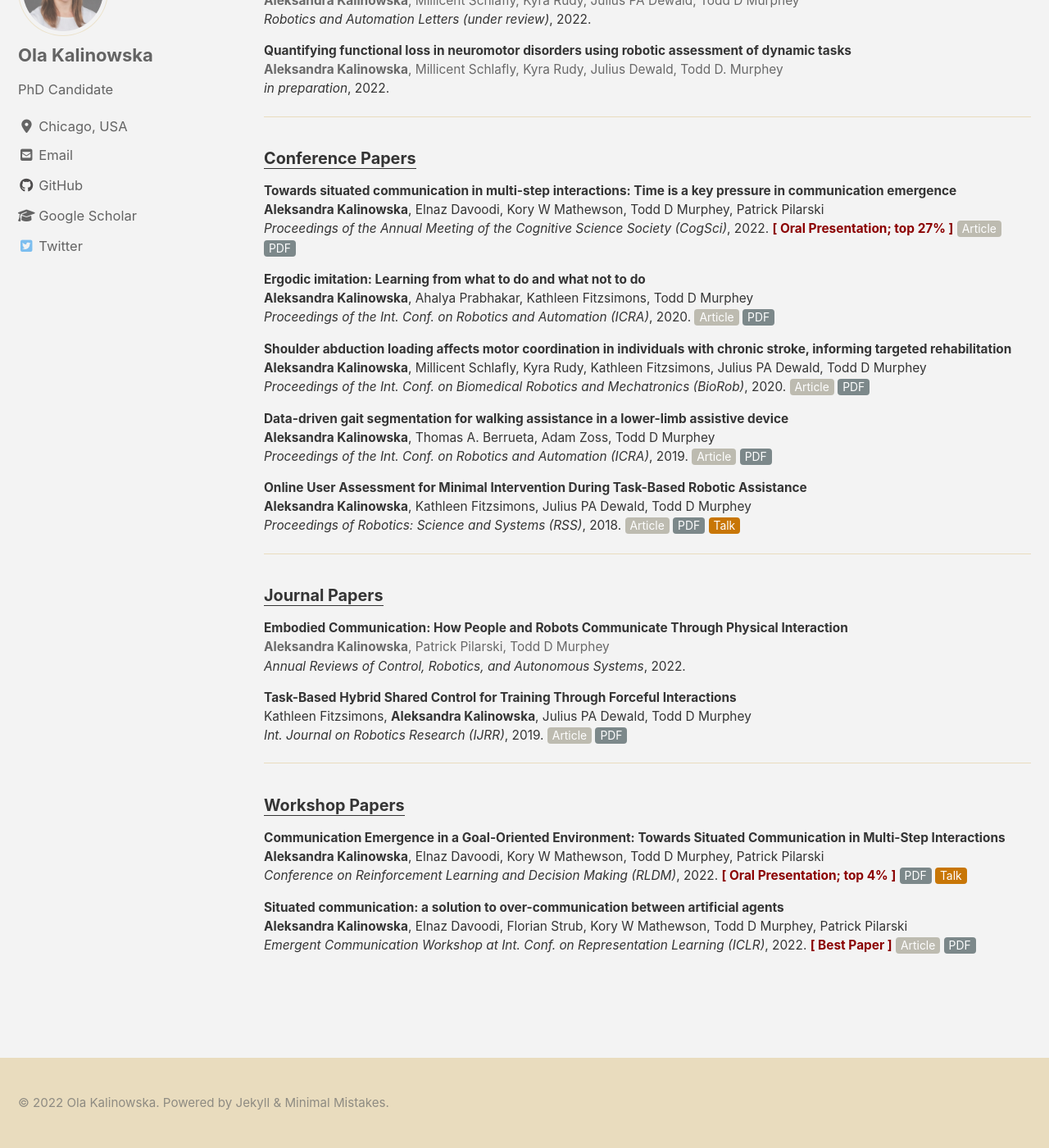
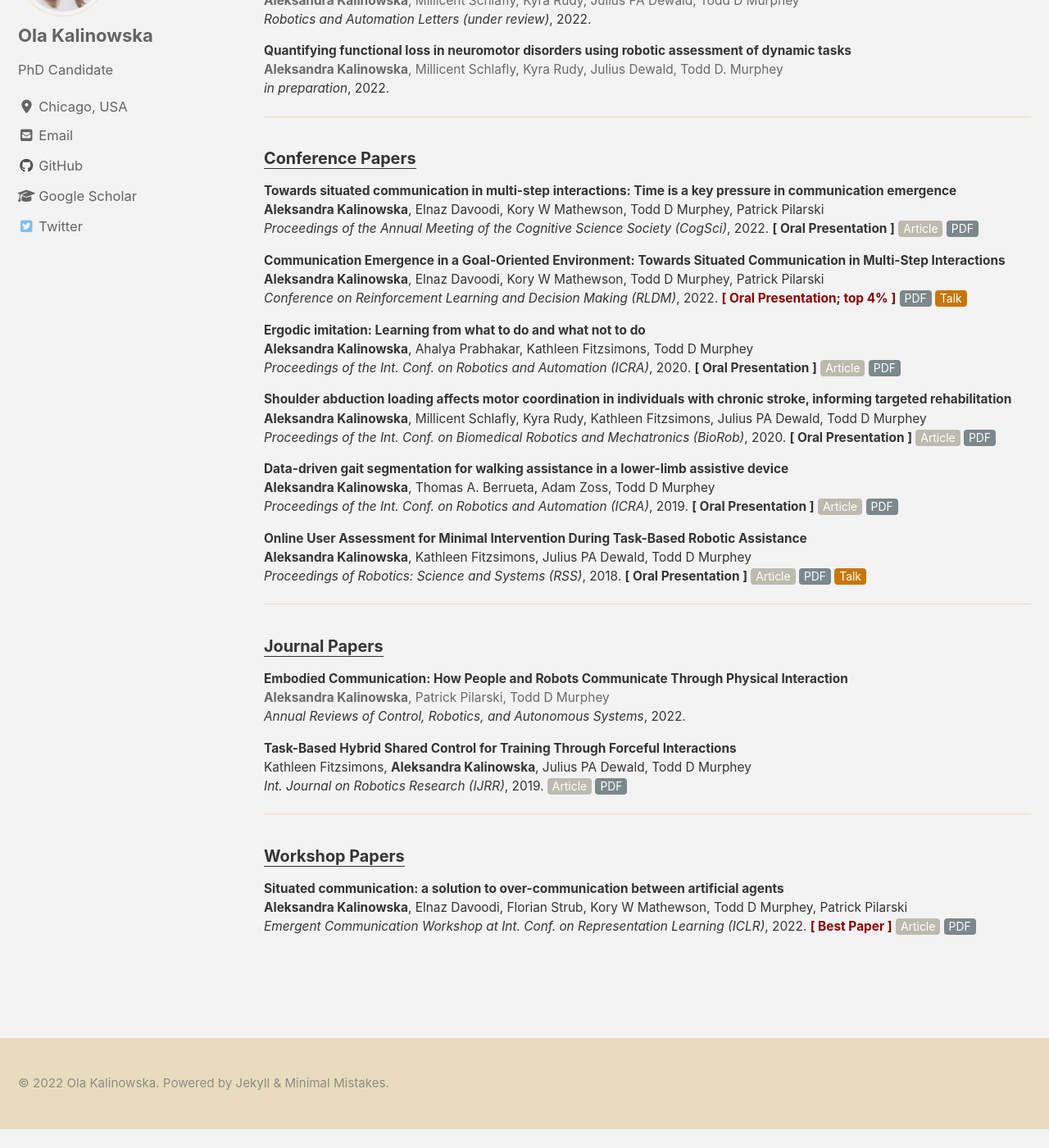
Before and after one commit to olakali/olakali.github.io, a Jekyll site: the page built from _pages/publications.html, in a window 1280 px wide and 1400 px high, scrolled down 397 px. Shown: the whole window at 82% size. Built offline with Jekyll 4.4.1, drawn with Linux system fonts in a browser that asks for light colours; cached includes are drawn as plain includes; nearby versions of some CDN libraries; after the commit the page ends 1774 px from its top, so only the background shows below that.

```diff
--- a/_pages/publications.html
+++ b/_pages/publications.html
@@ -63,34 +63,44 @@ classes: wide
   <h3 style="font-size:90%"><u>Conference Papers</u></h3>
   <p style="font-size:70%"><b>Towards situated communication in multi-step interactions: Time is a key pressure in communication emergence</b>
     <br><b>Aleksandra Kalinowska</b>, Elnaz Davoodi, Kory W Mathewson, Todd D Murphey, Patrick Pilarski
-    <br><i>Proceedings of the Annual Meeting of the Cognitive Science Society (CogSci)</i>, 2022. <span style="color:#8B0000;font-weight:bold">[ Oral Presentation; top 27% ]</span>
+    <br><i>Proceedings of the Annual Meeting of the Cognitive Science Society (CogSci)</i>, 2022. <span style="font-weight:bold">[ Oral Presentation ]</span>
+    <!-- top 27%  -->
     <a href="https://escholarship.org/uc/item/61k7486v" style="font-size:90%"><button class="button button2">Article</button></a>
     <a href="/assets/pdfs/2022CogSciKaDaMaMuPi.pdf" style="font-size:90%"><button class="button button3">PDF</button></a></p>
     <!-- <a href="/assets/bibs/KalinowskaICRA2019.bib" style="font-size:90%"><button class="button button1">BibTeX</button></a></p> -->
 
+  <p style="font-size:70%"><b>Communication Emergence in a Goal-Oriented Environment: Towards Situated Communication in Multi-Step Interactions</b>
+    <br><b>Aleksandra Kalinowska</b>, Elnaz Davoodi, Kory W Mathewson, Todd D Murphey, Patrick Pilarski
+    <br><i>Conference on Reinforcement Learning and Decision Making (RLDM)</i>, 2022. <span style="color:#8B0000;font-weight:bold">[ Oral Presentation; top 4% ]</span>
+    <a href="/assets/pdfs/2022RLDMKaDaMaMuPi.pdf" style="font-size:90%"><button class="button button3">PDF</button></a>
+    <a href="https://brown.hosted.panopto.com/Panopto/Pages/Viewer.aspx?id=3b5f53b3-4b9d-44bb-b570-aebd00dbc0f4" style="font-size:90%"><button class="button button6">Talk</button></a></p>
+    <!-- <a href="https://aaronjoh.github.io/bumping_into_things/" style="font-size:90%"><button class="button button2">Workshop</button></a>
+    <a href="/assets/pdfs/TaylorRSS2022.pdf" style="font-size:90%"><button class="button button3">PDF</button></a>
+    <a href="/assets/bibs/TaylorRSS2022.bib" style="font-size:80%"><button class="button button1">BibTeX</button></a></p> -->
+
   <p style="font-size:70%"><b>Ergodic imitation: Learning from what to do and what not to do</b>
     <br><b>Aleksandra Kalinowska</b>, Ahalya Prabhakar, Kathleen Fitzsimons, Todd D Murphey
-    <br><i>Proceedings of the Int. Conf. on Robotics and Automation (ICRA)</i>, 2020.
+    <br><i>Proceedings of the Int. Conf. on Robotics and Automation (ICRA)</i>, 2020. <span style="font-weight:bold">[ Oral Presentation ]</span>
     <a href="https://ieeexplore.ieee.org/document/9561746" style="font-size:90%"><button class="button button2">Article</button></a>
     <a href="/assets/pdfs/2021ICRAKaPrFiMu.pdf" style="font-size:90%"><button class="button button3">PDF</button></a></p>
 
   <p style="font-size:70%"><b>Shoulder abduction loading affects motor coordination in individuals with chronic stroke, informing targeted rehabilitation</b>
     <br><b>Aleksandra Kalinowska</b>, Millicent Schlafly, Kyra Rudy, Kathleen Fitzsimons, Julius PA Dewald, Todd D Murphey
-    <br><i>Proceedings of the Int. Conf. on Biomedical Robotics and Mechatronics (BioRob)</i>, 2020.
+    <br><i>Proceedings of the Int. Conf. on Biomedical Robotics and Mechatronics (BioRob)</i>, 2020. <span style="font-weight:bold">[ Oral Presentation ]</span>
     <a href="https://ieeexplore.ieee.org/document/9224454" style="font-size:90%"><button class="button button2">Article</button></a>
     <a href="/assets/pdfs/2020BIOROBKaRuScFiDeMu.pdf" style="font-size:90%"><button class="button button3">PDF</button></a></p>
     <!-- <a href="/assets/bibs/KalinowskaICRA2019.bib" style="font-size:90%"><button class="button button1">BibTeX</button></a></p> -->
 
   <p style="font-size:70%"><b>Data-driven gait segmentation for walking assistance in a lower-limb assistive device</b>
     <br><b>Aleksandra Kalinowska</b>, Thomas A. Berrueta, Adam Zoss, Todd D Murphey
-    <br><i>Proceedings of the Int. Conf. on Robotics and Automation (ICRA)</i>, 2019.
+    <br><i>Proceedings of the Int. Conf. on Robotics and Automation (ICRA)</i>, 2019. <span style="font-weight:bold">[ Oral Presentation ]</span>
     <a href="https://ieeexplore.ieee.org/document/8794416" style="font-size:90%"><button class="button button2">Article</button></a>
     <a href="/assets/pdfs/KalinowskaICRA2019.pdf" style="font-size:90%"><button class="button button3">PDF</button></a></p>
     <!-- <a href="/assets/bibs/KalinowskaICRA2019.bib" style="font-size:90%"><button class="button button1">BibTeX</button></a></p> -->
 
   <p style="font-size:70%"><b>Online User Assessment for Minimal Intervention During Task-Based Robotic Assistance</b>
     <br><b>Aleksandra Kalinowska</b>, Kathleen Fitzsimons, Julius PA Dewald, Todd D Murphey
-    <br><i>Proceedings of Robotics: Science and Systems (RSS)</i>, 2018.
+    <br><i>Proceedings of Robotics: Science and Systems (RSS)</i>, 2018. <span style="font-weight:bold">[ Oral Presentation ]</span>
     <a href="http://www.roboticsproceedings.org/rss14/p46.pdf" style="font-size:90%"><button class="button button2">Article</button></a>
     <a href="/assets/pdfs/2018RSSKaFiDeMu.pdf" style="font-size:90%"><button class="button button3">PDF</button></a>
     <a href="https://www.youtube.com/watch?v=YfxyDdSmrxU&ab_channel=RSS2018" style="font-size:90%"><button class="button button6">Talk</button></a></p>
@@ -114,14 +124,6 @@ classes: wide
 <hr>
 
   <h3 style="font-size:90%"><u>Workshop Papers</u></h3>
-  <p style="font-size:70%"><b>Communication Emergence in a Goal-Oriented Environment: Towards Situated Communication in Multi-Step Interactions</b>
-    <br><b>Aleksandra Kalinowska</b>, Elnaz Davoodi, Kory W Mathewson, Todd D Murphey, Patrick Pilarski
-    <br><i>Conference on Reinforcement Learning and Decision Making (RLDM)</i>, 2022. <span style="color:#8B0000;font-weight:bold">[ Oral Presentation; top 4% ]</span>
-    <a href="/assets/pdfs/2022RLDMKaDaMaMuPi.pdf" style="font-size:90%"><button class="button button3">PDF</button></a>
-    <a href="https://brown.hosted.panopto.com/Panopto/Pages/Viewer.aspx?id=3b5f53b3-4b9d-44bb-b570-aebd00dbc0f4" style="font-size:90%"><button class="button button6">Talk</button></a></p>
-    <!-- <a href="https://aaronjoh.github.io/bumping_into_things/" style="font-size:90%"><button class="button button2">Workshop</button></a>
-    <a href="/assets/pdfs/TaylorRSS2022.pdf" style="font-size:90%"><button class="button button3">PDF</button></a>
-    <a href="/assets/bibs/TaylorRSS2022.bib" style="font-size:80%"><button class="button button1">BibTeX</button></a></p> -->
 
   <p style="font-size:70%"><b>Situated communication: a solution to over-communication between artificial agents</b>
     <br><b>Aleksandra Kalinowska</b>, Elnaz Davoodi, Florian Strub, Kory W Mathewson, Todd D Murphey, Patrick Pilarski
--- a/index.html
+++ b/index.html
@@ -1,7 +1,7 @@
 ---
 layout: home
 author_profile: true
-classes: wide
+<!-- classes: wide -->
 ---
 
 <body>
```
Also changed, not shown: _pages/projects.html (+6 -6 lines).
